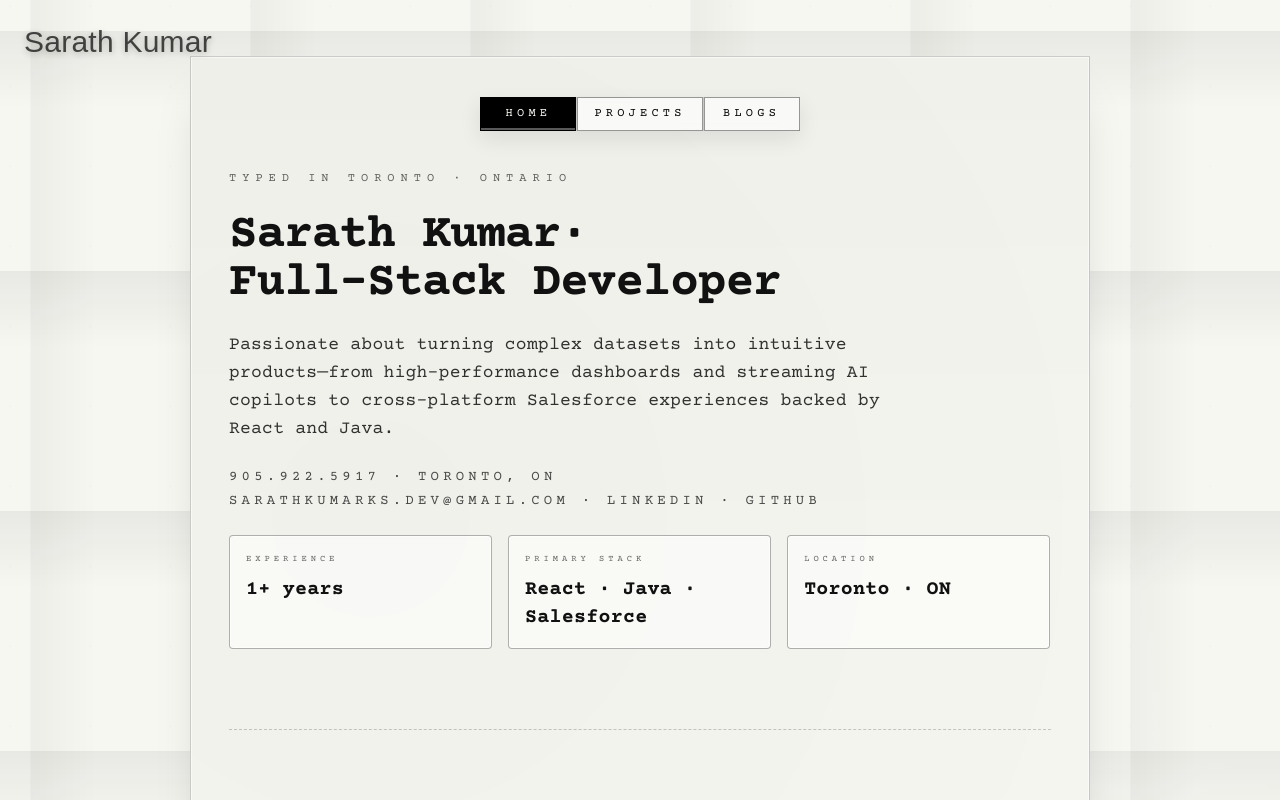
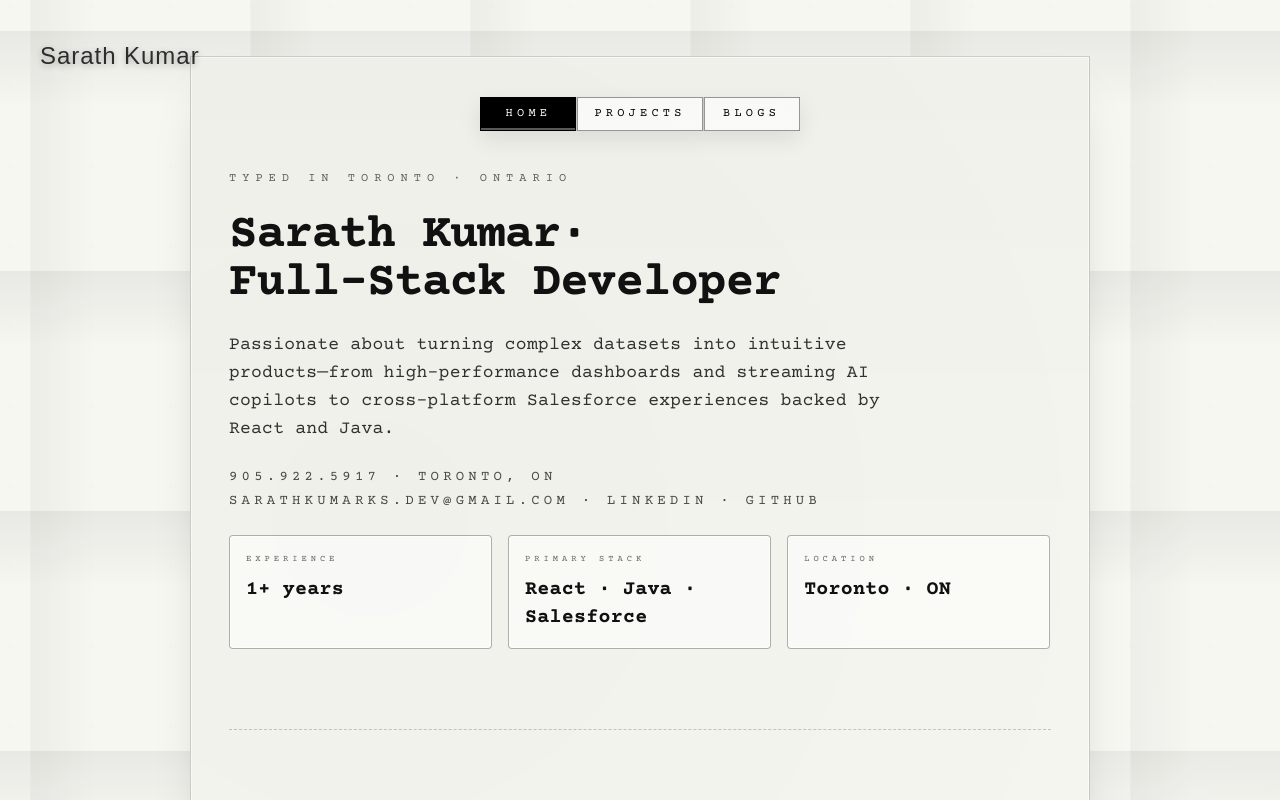
Before and after one commit to sarathkumar365/Personal-Portfolio, a Next.js app: page / in a window 1280 px wide. Shown: the top 800 px of the page. Built offline with nearby package versions, Linux system fonts and the light colour scheme; a web font is replaced by a local one.

Commit message:
style: tweak signature placement and weight

```diff
--- a/src/components/signature-mark.tsx
+++ b/src/components/signature-mark.tsx
@@ -26,9 +26,9 @@ export default function SignatureMark({ fontClass, name }: SignatureMarkProps) {
   }, []);
 
   return (
-    <div className="pointer-events-none fixed left-4 top-4 z-40 flex w-full max-w-[200px] justify-start sm:left-6 sm:top-6">
+    <div className="pointer-events-none fixed left-6 top-8 z-40 flex w-full max-w-[220px] justify-start sm:left-10 sm:top-10">
       <span
-        className={`select-none text-2xl text-black/70 drop-shadow-[0_2px_3px_rgba(0,0,0,0.35)] transition-all duration-500 sm:text-3xl ${
+        className={`select-none text-xl font-semibold tracking-[0.04em] text-black/80 drop-shadow-[0_2px_3px_rgba(0,0,0,0.35)] transition-all duration-500 sm:text-2xl ${
           fontClass
         } ${visible ? "translate-y-0 opacity-100" : "-translate-y-2 opacity-0"}`}
       >
```
